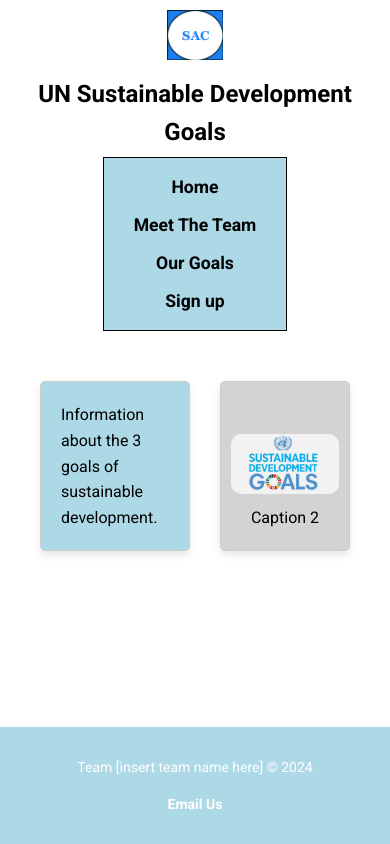
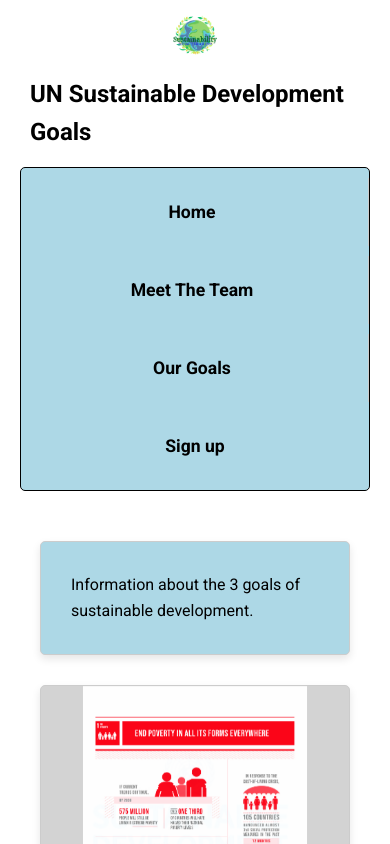
Before and after one commit to MaxGof68/WebDev-project, a website: page public/Index.html in a window 390 px wide. Drawn offline with Linux system fonts and the light colour scheme.

Commit message:
Various CSS changes - header, media handling etc, fixed index JS

```diff
--- a/public/Index.html
+++ b/public/Index.html
@@ -11,7 +11,7 @@
 
     <body>
         <header class="const">
-            <img src="assets/SAClogo.png" alt="logo">
+            <img src="assets/SAClogo-new-.png" alt="logo">
             <h1 id="head1">UN Sustainable Development Goals</h1>
             <nav class="navbar">
                 <ul>
@@ -27,18 +27,11 @@
         <section>
             <!-- Text section -->
             <div class="text1">
-                <p>This is information about the 3<br>asdsdasssssssssssssssssssssssssssssss</p>
+                <p></p>
             </div>
 
             <!-- Slideshow section -->
             <div class="slide">
-                <div class="slideshow"></div>
-                <img src="assets/goal1.jpg" alt="Goal 1" class="slideimg">
-                <div class="slidetext">Caption 1</div>
-
-                <div class="slideshow"></div>
-                <img src="assets/allgoals.jpg" alt="All goals" class="slideimg">
-                <div class="slidetext">Caption 2</div>
             </div>
         </section>
         </main>
--- a/public/form.css
+++ b/public/form.css
@@ -1,12 +1,3 @@
-section{
-    display: flex;
-    gap: 30px;
-    flex-wrap: wrap;
-    align-items: flex-start;
-    padding: 20px;
-}
-
-
 form {
     flex: 1;
     display: flex;
@@ -55,13 +46,41 @@
     text-align: center;
 }
 
+div{
+    display: flex;
+    justify-content: center;
+    align-items: center;
+    width: 100%;
+}
+
 div > img{
-    display: flex;
-    align-items: flex-start;
-    margin-top: 0;
-    margin-left: 0;
+    margin:auto;
+    justify-content: center;
     gap: 20px;
     max-width: 60%;
     height: auto;
     object-fit: cover;
 }
+
+#slidetext{
+    padding-bottom: 12%;
+}
+
+@media (max-width: 768px) {
+    .text1 {
+        flex: none;
+        width: 100%;
+    }
+
+    form {
+        flex-direction: column;
+    }
+
+    div {
+        flex-direction: column;
+    }
+
+    div > img {
+        max-width: 100%;
+    }
+}
--- a/public/index.json
+++ b/public/index.json
@@ -3,11 +3,11 @@
     "slides": [
         {
             "image": "assets/goal1.jpg",
-            "caption": "Caption 1"
+            "caption": "1/2"
         },
         {
             "image": "assets/allgoals.jpg",
-            "caption": "Caption 2"
+            "caption": "2/2"
         }
     ]
 }
--- a/public/main.css
+++ b/public/main.css
@@ -1,5 +1,4 @@
 /* Style for the section container */
-
 @import url('https://fonts.googleapis.com/css2?family=Roboto:wght@400;700&display=swap');
 
 section {
@@ -21,10 +20,14 @@
     box-sizing: border-box;
 }
 
+h2 {
+    text-align: center;
+    font-size: 1.2em;
+}
+
 main {
     padding: 20px;
 }
-
 
 /* Individual div styling */
 .text1, .slide {
@@ -34,7 +37,6 @@
     border: 1px solid #ccc;
     border-radius: 5px;
     box-sizing: border-box;
-    height: auto;
     display: flex;
     flex-direction: column;
     justify-content: space-between;
@@ -47,7 +49,6 @@
     overflow-wrap: break-word;
 }
 
-
 #head1 {
     font-size: 1.5em;
     font-weight: bold;
@@ -55,33 +56,54 @@
     padding: 5px 10px;
 }
 
+/* Styling for the slideshow elements */
 .slide {
     background-color: lightgray;
     padding: 10px;
     border: 1px solid #ccc;
     border-radius: 5px;
     overflow: hidden;
-    height: auto;
+    position: relative;
+    box-sizing: border-box;
+    flex: 1;
+    min-height: 300px;
+    height: 100%;
+    display: flex;
+    flex-direction: column;
+    justify-content: center;
 }
 
-/* Styling for the slideshow elements */
-.slideshow, .slidetext {
+.slidetext {
+    position: absolute;
     text-align: center;
-    margin-bottom: 10px;
-}
-
-
-.slideimg {
-    width: 100%;
-    height: 300px;
-    display: block;
-    object-fit: contain;
-    margin: 0 auto; /* Center images horizontally */
-    border-radius: 10px;
+    color: black;
+    font-size: 1.2em;
+    opacity: 0;
+    bottom: 0;
+    text-align: justify;
+    font-weight: bold;
+    transition: opacity 1s ease-in-out;
 }
 
 .const {
     display: flex;
+}
+
+.slideimg {
+    position: absolute;
+    top: 0;
+    left: 0;
+    width: 100%;
+    height: 100%;
+    object-fit: contain;
+    opacity: 0;
+    z-index: 0;
+    transition: opacity 1s ease-in-out;
+}
+
+.slideimg.visible, .slidetext.visible {
+    opacity: 1;
+    z-index: 1;
 }
 
 header.const {
@@ -90,39 +112,56 @@
     align-items: center;
     padding: 10px 20px;
     height: 100px;
-    justify-content: space-between;
-    align-items: center;
 }
 
 header img {
-    max-height: 60px;
+    max-height: 85px;
     margin-right: 20px;
 }
 
+.navbar {
+    display: flex;
+    justify-content: space-between;
+    align-items: center;
+    width: 100%;
+}
+
 .navbar ul {
-    display: flex; /* Arrange navigation links horizontally */
-    list-style: none; /* Remove bullets */
+    display: flex;
+    list-style: none;
     margin: 0;
     padding: 0;
     background-color: lightblue;
-    margin-top: 10px;
     border: solid black 1px;
+    border-radius: 5px;
+    width: 100%;
 }
 
 .navbar ul li {
-    margin: 0 15px;
-
+    flex: 1;
+    text-align: center;
+    padding: 5px;
 }
 
 .navbar ul li a {
-    text-decoration: none; /* Remove underline from links */
-    color: black; /* Match the header color */
-    font-weight: bold;
+    text-decoration: none;
+    color: black;
+    font-weight: 700;
+    font-size: 1.1em;
     transition: color 0.2s ease, background-color 0.2s ease;
+    padding: 5px;
+    border-radius: 5px;
+    background-color: transparent;
+    display: block;
 }
 
 .navbar ul li a:hover {
     color: #dbeafe; /* Light blue on hover */
+}
+
+.navbar ul li:not(:last-child) {
+    border-right: 1px solid #ccc;
+    padding-right: 15px;
 }
 
 .slide, .text1 {
@@ -156,11 +195,39 @@
 }
 
 @media (max-width: 768px) {
+    section {
+        flex-direction: column;
+        align-items: center;
+    }
+
+    .text1, .slide {
+        width: 100%;
+        height: auto;
+    }
+
+    .navbar ul {
+        align-content: center;
+        display: block;
+        width: 100%;
+        padding: 0;
+        margin-top: 10px;
+    }
+
+    .navbar ul li {
+        margin: 10px 0;
+        text-align: center;
+        padding: 10px;
+    }
+
+    .navbar ul li a {
+        font-size: 1.1em;
+        padding: 10px;
+    }
+
     header.const {
         flex-direction: column;
         align-items: center;
         height: auto;
-        text-align: center;
     }
 
     header img {
@@ -169,32 +236,15 @@
         max-height: 50px;
     }
 
-    .navbar ul {
-        display: flex;
-        flex-direction: column;
-        align-items: center;
-        padding: 10px;
-        margin-top: 0;
+    .slideimg {
+        max-width: 100%;
     }
 
-    .navbar ul li {
-        margin: 5px 0;
+    .text1 p {
+        padding: 10px;
     }
 
-    .navbar ul li a {
-        font-size: 1.1em;
-        padding: 10px 20px;
-        border-radius: 5px;
-        text-align: center;
-    }
-
-    .text1, .slide {
-        width: 100%;
-        height: auto;
-    }
-
-    .slideimg {
-        max-width: 100%;
+    .slide {
         height: auto;
     }
 }
--- a/public/scripts/Main.js
+++ b/public/scripts/Main.js
@@ -1,4 +1,4 @@
-if (document.querySelector(".slideimg")) {
+if (document.querySelector(".slide")) {
     // Check to see if page includes slideshow
     document.addEventListener("DOMContentLoaded", () => {
         fetch('index.json')
@@ -13,33 +13,31 @@
                     const img = document.createElement("img");
                     img.src = slide.image;
                     img.alt = slide.caption;
-                    img.classList.add("slideimg");
-                    img.style.display = "none"; // Initially hide all slides
+                    img.classList.add("slideimg", "hidden");
 
                     // Create caption element
                     const caption = document.createElement("div");
-                    caption.classList.add("slidetext");
-                    caption.textContent = slide.caption;
-                    caption.style.display = "none"; // Initially hide all captions
+                    caption.textContent = slide.caption || "";
+                    caption.classList.add("slidetext", "hidden");
 
                     // Append to the container
                     slideContainer.appendChild(img);
                     slideContainer.appendChild(caption);
                 });
 
-                const slides = document.querySelectorAll(".slideimg"); // Select all slideshow images
-                const captions = document.querySelectorAll(".slidetext"); // Select all captions
+                const slides = slideContainer.querySelectorAll(".slideimg"); // Select all slideshow images
+                const captions = slideContainer.querySelectorAll(".slidetext"); // Select all captions
 
                 // Hide all slides initially
                 function hideAllSlides() {
-                    slides.forEach(slide => (slide.style.display = "none"));
-                    captions.forEach(caption => (caption.style.display = "none"));
+                    slides.forEach(slide => slide.classList.remove("visible"));
+                    captions.forEach(caption => caption.classList.remove("visible"));
                 }
 
                 // Show the current slide
                 function showSlide(index) {
-                    slides[index].style.display = "block"; // Show image
-                    captions[index].style.display = "block"; // Show caption
+                    slides[index].classList.add("visible");
+                    captions[index].classList.add("visible");
                 }
 
                 // Move to the next slide
```
Also changed, not shown: public/Form.html (+6 -6 lines), public/Goals.html (+2 -2 lines), public/Team.html (+2 -1 lines).
